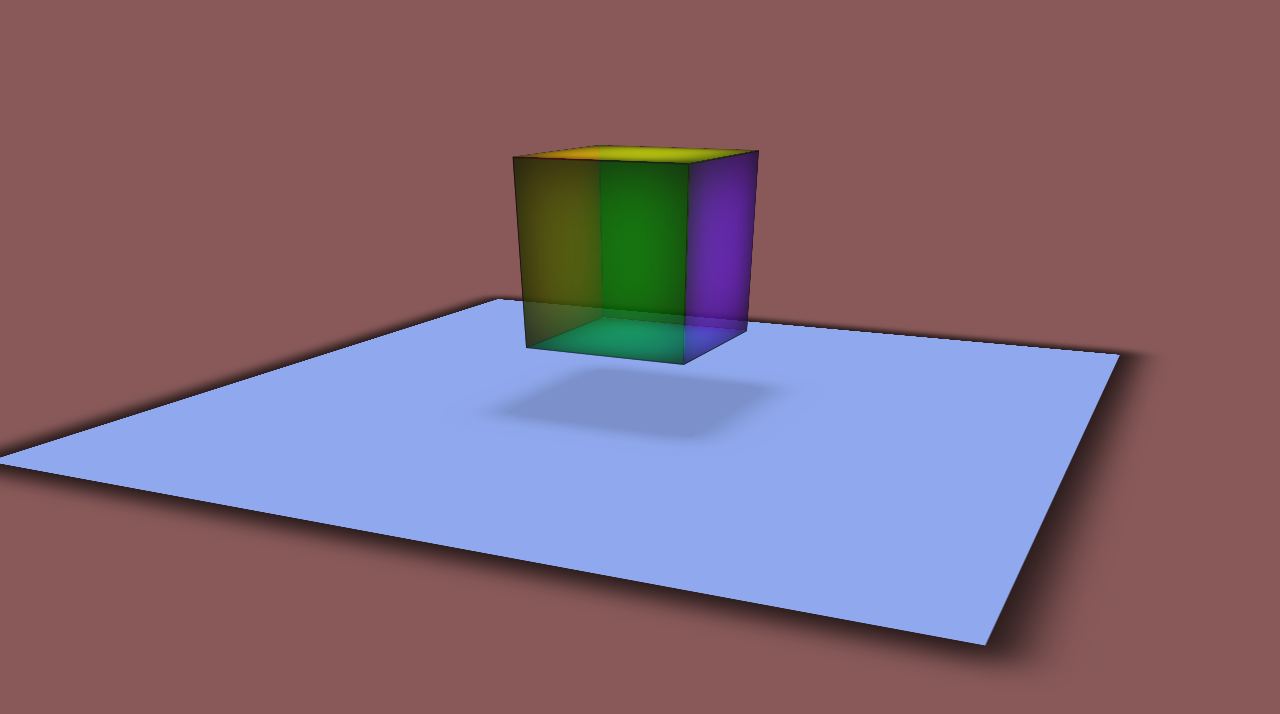
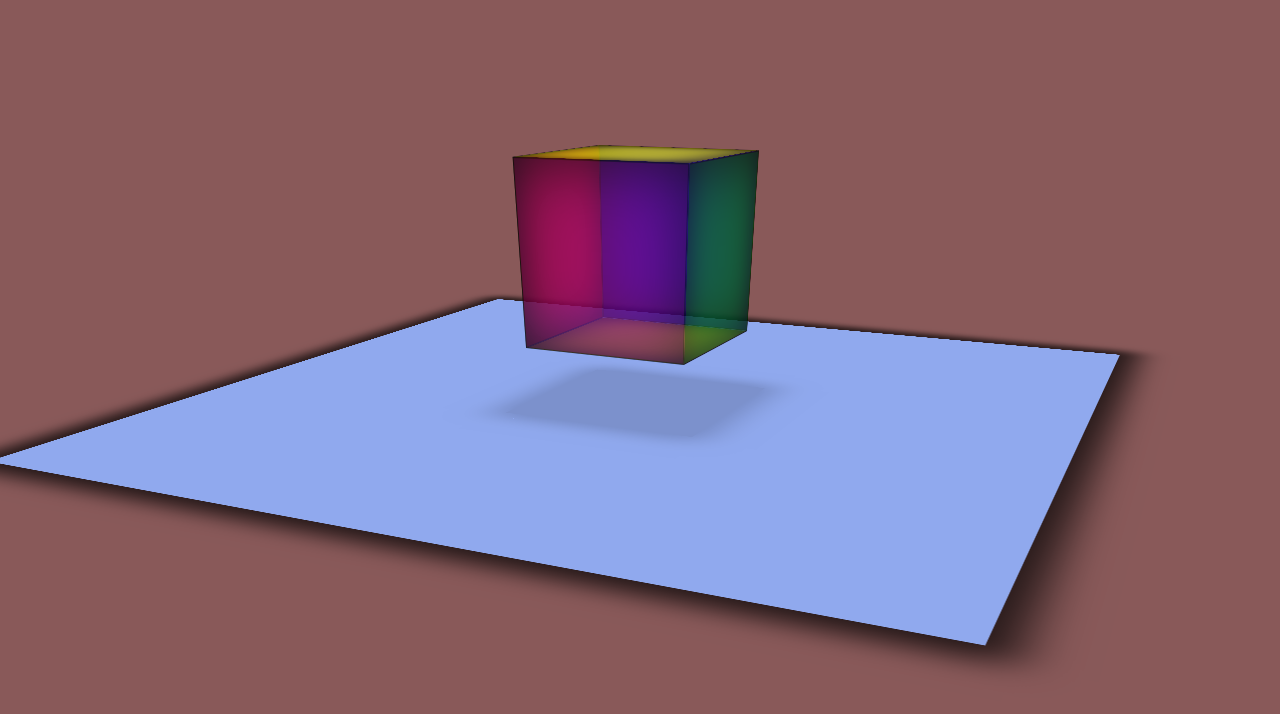
Before and after one commit to yannletouzey/bounce-cube, a website built with Parcel: page src/index.html in a window 1280 px wide. Built offline with nearby package versions, Linux system fonts and the light colour scheme.

Commit message:
change color face

```diff
--- a/src/scss/components/_face.scss
+++ b/src/scss/components/_face.scss
@@ -15,7 +15,7 @@
 .bottom{
     width: 100%;
     height: 100%;
-    background-color: aqua;
+    background-color: orange;
     transform: translateZ(- calc(var.$size-face / 2));
 }
 .back{
@@ -27,19 +27,19 @@
 .right{
     width: var.$size-face;
     height: 100%;
-    background-color: green;
+    background-color: purple;
     transform: rotateY(90deg) translateZ(- calc(var.$size-face / 2));
 }
 .left{
     width: var.$size-face;
     height: 100%;
-    background-color: green;
+    background-color: blue;
     transform: rotateY(90deg) translateZ(calc(var.$size-face / 2));
 }
 .front{
     width: var.$size-face;
     height: 100%;
-    background-color: rgb(128, 0, 255);
+    background-color: green;
     transform: rotateX(90deg) translateZ(- calc(var.$size-face / 2));
 }
 
```
